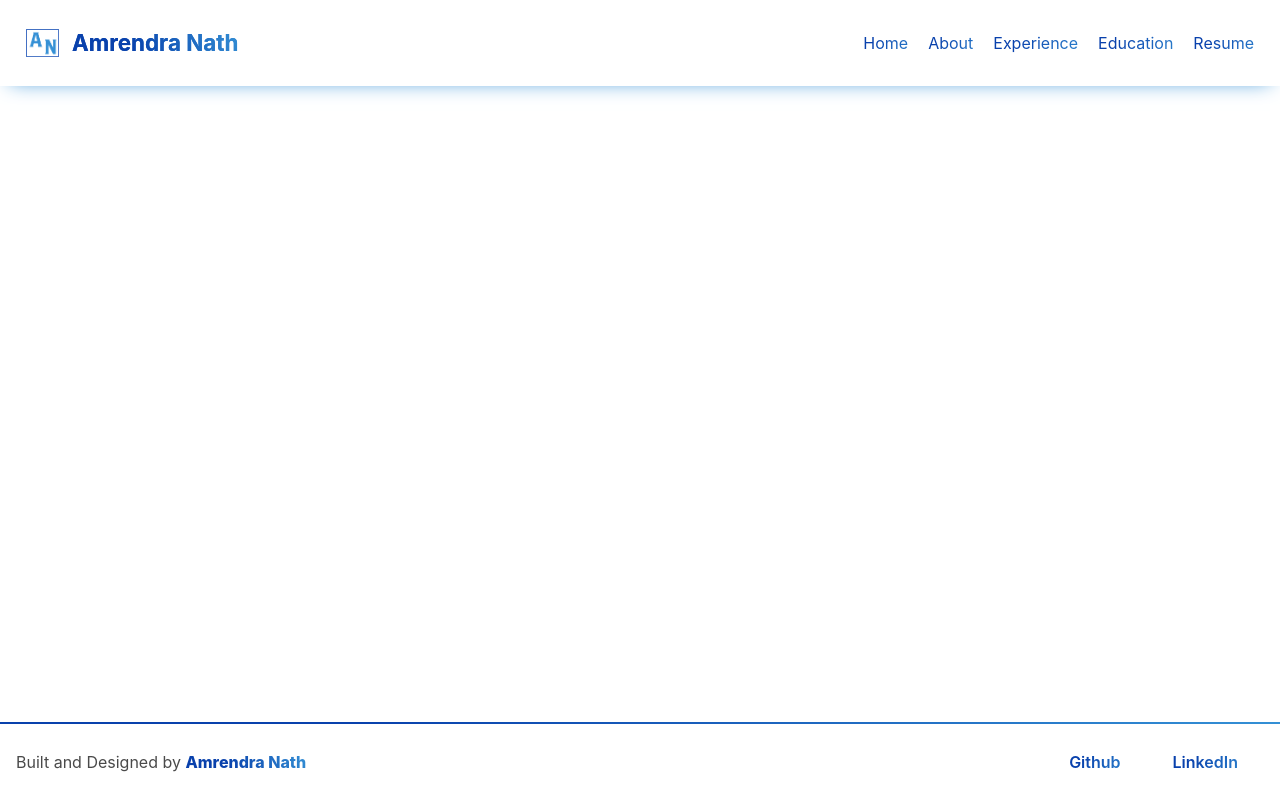
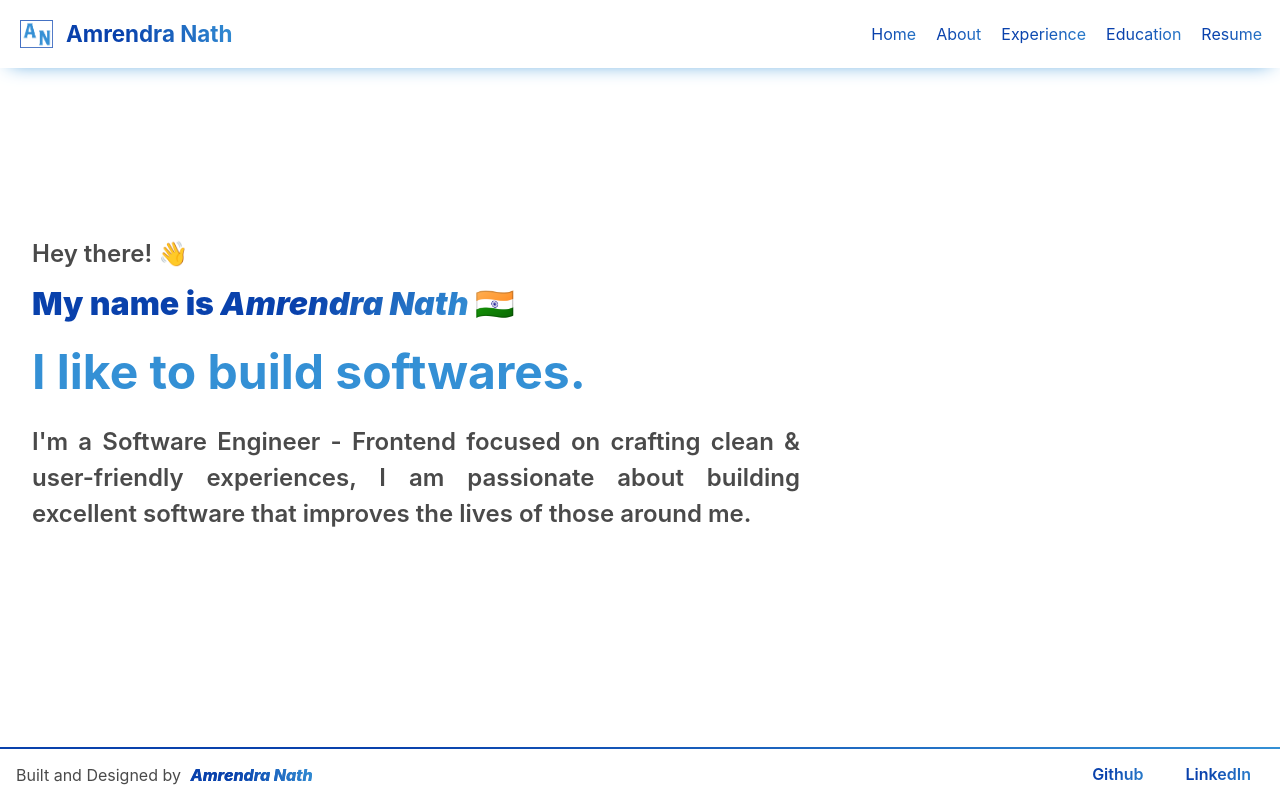
Before and after one commit to amrendranath/amrendranath, a Vue app: page / in a window 1280 px wide. Built offline with nearby package versions, Linux system fonts and the light colour scheme.

Commit message:
created home page

```diff
--- a/src/assets/base.css
+++ b/src/assets/base.css
@@ -1,134 +1,3 @@
-html,
-body,
-div,
-span,
-applet,
-object,
-iframe,
-h1,
-h2,
-h3,
-h4,
-h5,
-h6,
-p,
-blockquote,
-pre,
-a,
-abbr,
-acronym,
-address,
-big,
-cite,
-code,
-del,
-dfn,
-em,
-img,
-ins,
-kbd,
-q,
-s,
-samp,
-small,
-strike,
-strong,
-sub,
-sup,
-tt,
-var,
-b,
-u,
-i,
-center,
-dl,
-dt,
-dd,
-ol,
-ul,
-li,
-fieldset,
-form,
-label,
-legend,
-table,
-caption,
-tbody,
-tfoot,
-thead,
-tr,
-th,
-td,
-article,
-aside,
-canvas,
-details,
-embed,
-figure,
-figcaption,
-footer,
-header,
-hgroup,
-menu,
-nav,
-output,
-ruby,
-section,
-summary,
-time,
-mark,
-audio,
-video {
-  margin: 0;
-  padding: 0;
-  border: 0;
-  font-size: 100%;
-  font: inherit;
-  vertical-align: baseline;
-}
-
-/* HTML5 display-role reset for older browsers */
-article,
-aside,
-details,
-figcaption,
-figure,
-footer,
-header,
-hgroup,
-menu,
-nav,
-section {
-  display: block;
-}
-
-body {
-  line-height: 1;
-}
-
-ol,
-ul {
-  list-style: none;
-}
-
-blockquote,
-q {
-  quotes: none;
-}
-
-blockquote:before,
-blockquote:after,
-q:before,
-q:after {
-  content: '';
-  content: none;
-}
-
-table {
-  border-collapse: collapse;
-  border-spacing: 0;
-}
-
 * {
   box-sizing: border-box;
 }
--- a/src/assets/main.css
+++ b/src/assets/main.css
@@ -1,2 +1,2 @@
 @import "./base.css";
-@import "bulma/css/bulma.css";
+@import "/node_modules/bulma/css/bulma.min.css";
--- a/src/components/Footer/FooterComponent.vue
+++ b/src/components/Footer/FooterComponent.vue
@@ -1,10 +1,16 @@
 <template>
   <footer>
     <p>
-      Built and Designed by <strong><em>Amrendra Nath</em></strong>
+      Built and Designed by
+      <a href="/"
+        ><strong><em>Amrendra Nath</em></strong></a
+      >
     </p>
     <nav>
-      <a href="https://github.com/amrendranath">Github</a>
+      <span class="icon">
+        <i class="fas fa-home"></i>
+      </span>
+      <a href="https://github.com/amrendranath"> Github </a>
       <a href="https://www.linkedin.com/in/amrendranath">LinkedIn</a>
     </nav>
   </footer>
@@ -30,7 +36,7 @@ footer {
   justify-content: center;
   align-items: center;
   bottom: 0;
-  padding: 1rem;
+  padding: 0.5rem;
   width: 100vw;
   border-top: 3px solid;
   border-image-slice: 1;
@@ -42,6 +48,10 @@ footer {
   );
 }
 
+footer p {
+  padding-left: 8px;
+}
+
 nav a {
   margin: 0 1rem;
   font-size: 1rem;
@@ -50,7 +60,7 @@ nav a {
 
 a {
   text-decoration: none;
-  padding: 10px;
+  padding: 5px;
   display: inline-block;
   position: relative;
   background: -webkit-linear-gradient(
--- a/src/components/Header/HeaderComponent.vue
+++ b/src/components/Header/HeaderComponent.vue
@@ -30,10 +30,10 @@ onMounted(() => {
   <header>
     <nav class="navbar" role="navigation" aria-label="main navigation">
       <div class="navbar-brand">
-        <RouterLink class="navbar-item logo_wrapper" to="/">
+        <div class="navbar-item logo_wrapper">
           <img src="@/assets/an_logo.webp" height="50" />
           <span>Amrendra Nath</span>
-        </RouterLink>
+        </div>
 
         <a
           role="button"
@@ -91,7 +91,7 @@ onMounted(() => {
 header {
   box-shadow: rgb(52 144 214) 0px 5px 20px -10px;
   width: 100vw;
-  padding: 1rem;
+  padding: 0.5rem;
 }
 
 a {
--- a/src/views/HomeView.vue
+++ b/src/views/HomeView.vue
@@ -1,7 +1,86 @@
-<script setup>
-</script>
-
 <template>
   <main>
+    <p>Hey there! 👋</p>
+    <h1>My name is <em>Amrendra Nath</em> 🇮🇳</h1>
+    <h2>I like to build softwares.</h2>
+    <p class="intro">
+      I'm a Software Engineer - Frontend focused on crafting clean &
+      user-friendly experiences, I am passionate about building excellent
+      software that improves the lives of those around me.
+    </p>
   </main>
 </template>
+
+<style scoped>
+.intro {
+  margin-top: 1rem;
+  width: 90vw;
+  text-align: justify;
+}
+
+main {
+  display: flex;
+  flex-direction: column;
+  padding: 2rem;
+  justify-content: center;
+  height: calc(100vh - 160px);
+}
+
+p {
+  font-size: 1.5rem;
+  font-weight: 600;
+  margin-bottom: 0.5rem;
+}
+
+h1 {
+  font-size: 2rem;
+  color: rgba(9, 65, 172, 1);
+  font-weight: 900;
+}
+
+h2 {
+  font-size: 3rem;
+  color: rgba(52, 144, 213, 1);
+  font-weight: 700;
+  margin-top: 0.5rem;
+}
+
+em {
+  text-decoration: none;
+  display: inline-block;
+  position: relative;
+  background: -webkit-linear-gradient(
+    330deg,
+    rgba(9, 65, 172, 1) 35%,
+    rgba(52, 144, 213, 1) 100%
+  );
+  background-clip: text;
+  -webkit-background-clip: text;
+  -webkit-text-fill-color: transparent;
+  text-align: center;
+}
+
+em::after {
+  content: "";
+  position: absolute;
+  bottom: 0;
+  left: 0;
+  width: 100%;
+  height: 2px;
+  background-color: #0058ca;
+  transform: scaleX(0);
+  transform-origin: bottom left;
+  transition: transform 0.3s ease-out;
+}
+
+em:hover::after {
+  transform: scaleX(1);
+  transform-origin: bottom right;
+}
+
+@media (min-width: 768px) {
+  .intro {
+    width: 60vw;
+  }
+}
+</style>
```
